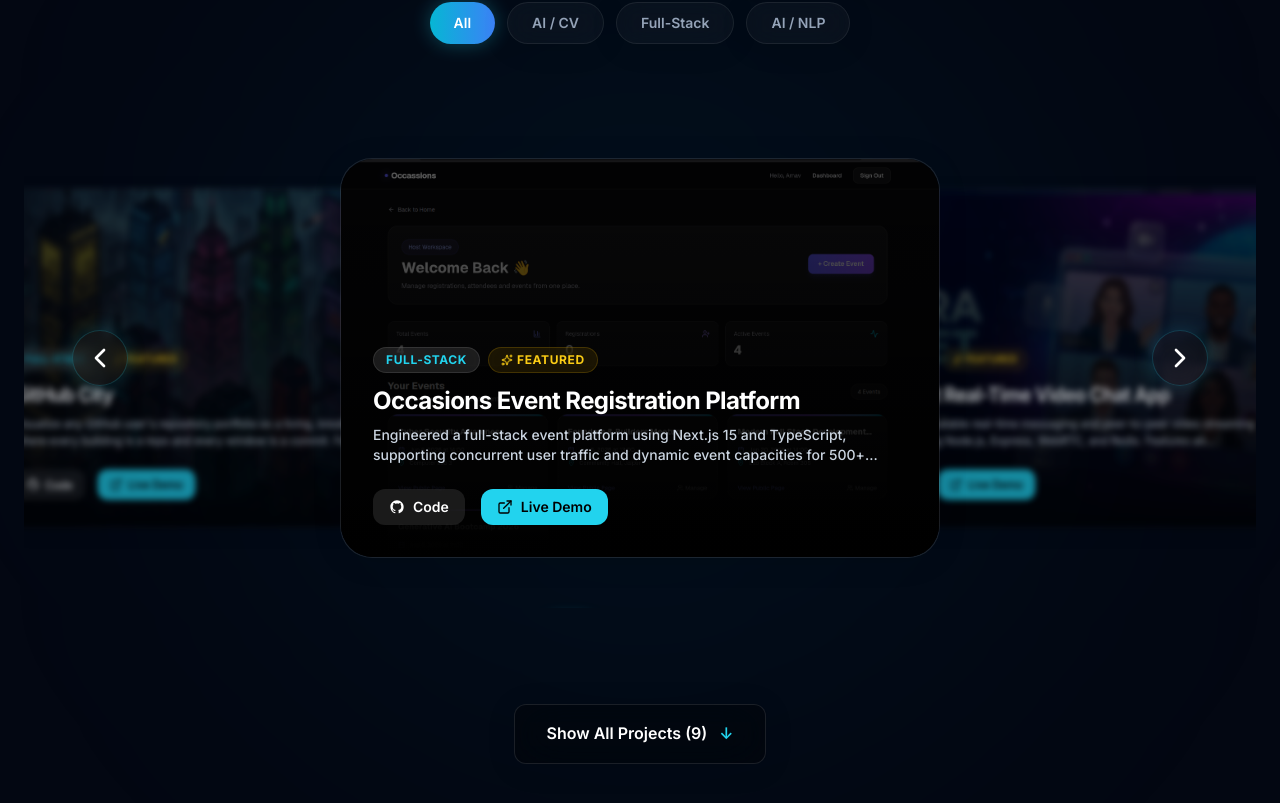
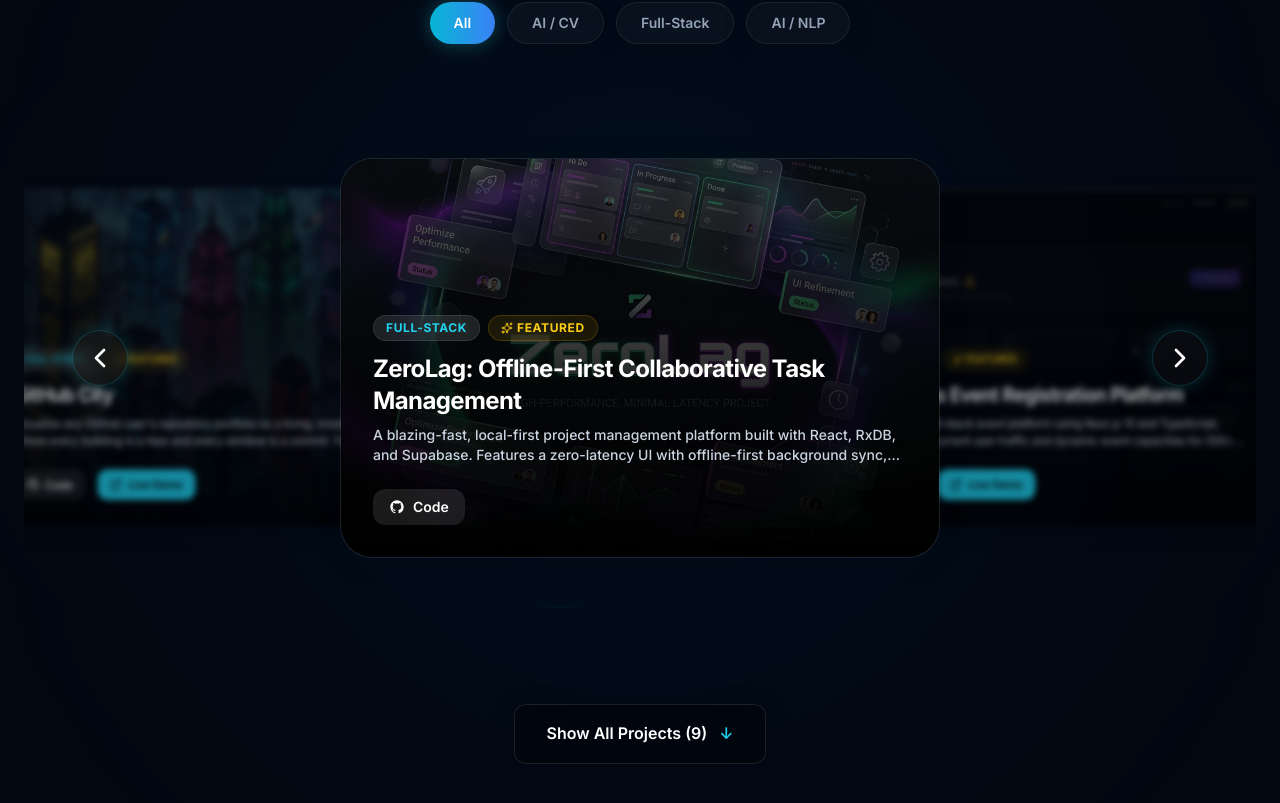
Before and after one commit to ArnavPundir22/arnavpundir22.github.io, a React (Vite) app: page / in a window 1280 px wide. Shown: the part 3654-4457 px from the top of the page. Built offline with nearby package versions, Linux system fonts and the light colour scheme.

Commit message:
feat: add ZeroLag project entry to portfolio data and assets

```diff
--- a/src/data/index.js
+++ b/src/data/index.js
@@ -91,6 +91,18 @@
 }
 
 export const projects = [
+  {
+    id: 18,
+    title: 'ZeroLag: Offline-First Collaborative Task Management',
+    description: 'A blazing-fast, local-first project management platform built with React, RxDB, and Supabase. Features a zero-latency UI with offline-first background sync, real-time collaboration with live cursors, AI-powered magic import via Gemini, and seamless 1-click video conferencing integration (AuraMeet). Fully functional as an installable PWA with premium mesh-gradient glassmorphism.',
+    tags: ['React', 'TypeScript', 'RxDB', 'Supabase', 'Clerk', 'Tailwind CSS'],
+    category: 'Full-Stack',
+    github: 'https://github.com/ArnavPundir22/ZeroLag',
+    live: null,
+    featured: true,
+    image: '/images/ZeroLag.png',
+    imageAlt: 'ZeroLag collaborative project management platform with offline-first architecture',
+  },
   {
     id: 17,
     title: 'Occasions Event Registration Platform',
```
Also changed, not shown: public/images/ZeroLag.png (added).
